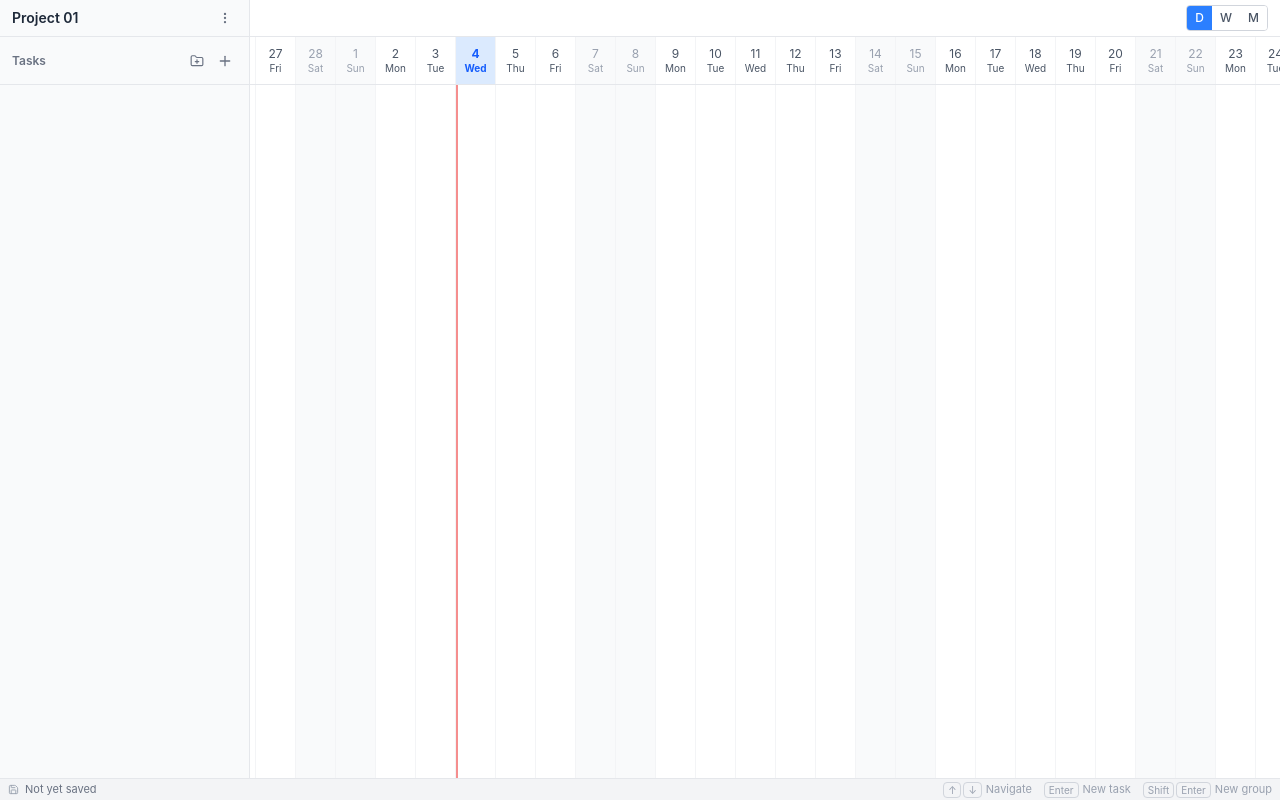
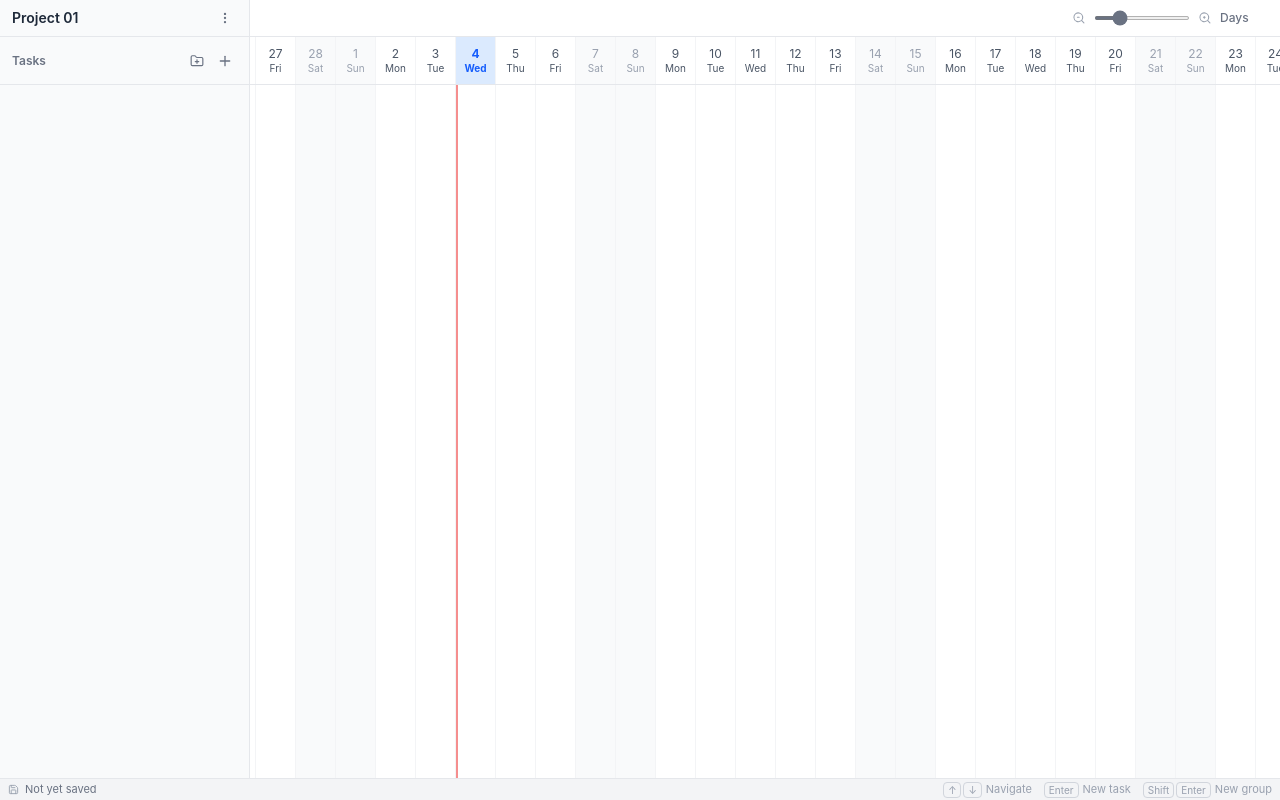
Before and after one commit to richardlm001/Planline, a React (Vite) app: page / in a window 1280 px wide. Built offline with nearby package versions, Linux system fonts and the light colour scheme.

Commit message:
feat: implement zoom preset functionality with slider in ZoomToggle and update related components

```diff
--- a/src/store/useProjectStore.ts
+++ b/src/store/useProjectStore.ts
@@ -4,6 +4,7 @@ import type { Task, Dependency, Group, Project } from '../domain/types';
 import { propagate } from '../domain/scheduler';
 import type { ScheduleResult } from '../domain/scheduler';
 import { DEFAULTS, COLOR_PALETTE, todayDayIndex } from '../domain/constants';
+import { ZOOM_PRESETS, DEFAULT_ZOOM_PRESET_INDEX } from '../ui/constants';
 import type { ZoomLevel } from '../ui/constants';
 import * as repo from '../db/repository';
 
@@ -28,6 +29,7 @@ interface ProjectState {
   editingGroupId: string | null;
   linkingFromTaskId: string | null;
   zoomLevel: ZoomLevel;
+  zoomPresetIndex: number;
   lastSavedAt: Date | null;
   isLoaded: boolean;
   hydrationError: string | null;
@@ -57,6 +59,7 @@ interface ProjectState {
   setEditingGroupId: (id: string | null) => void;
   setLinkingFromTaskId: (id: string | null) => void;
   setZoomLevel: (level: ZoomLevel) => void;
+  setZoomPresetIndex: (index: number) => void;
   setDragOverride: (taskId: string, start: number, durationDays: number) => void;
   clearDragOverride: (taskId: string) => void;
   dismissError: () => void;
@@ -99,6 +102,7 @@ export const useProjectStore = create<ProjectState>()((set, get) => ({
   editingGroupId: null,
   linkingFromTaskId: null,
   zoomLevel: 'day' as ZoomLevel,
+  zoomPresetIndex: DEFAULT_ZOOM_PRESET_INDEX,
   lastSavedAt: null,
   isLoaded: false,
   hydrationError: null,
@@ -498,7 +502,16 @@ export const useProjectStore = create<ProjectState>()((set, get) => ({
   },
 
   setZoomLevel: (level: ZoomLevel) => {
-    set({ zoomLevel: level });
+    // Find the first preset matching this view mode (standard sub-level)
+    const idx = ZOOM_PRESETS.findIndex(p => p.viewMode === level);
+    const presetIndex = idx >= 0 ? idx : DEFAULT_ZOOM_PRESET_INDEX;
+    set({ zoomLevel: level, zoomPresetIndex: presetIndex });
+  },
+
+  setZoomPresetIndex: (index: number) => {
+    const clamped = Math.max(0, Math.min(index, ZOOM_PRESETS.length - 1));
+    const preset = ZOOM_PRESETS[clamped];
+    set({ zoomPresetIndex: clamped, zoomLevel: preset.viewMode });
   },
 
   setDragOverride: (taskId: string, start: number, durationDays: number) => {
--- a/src/ui/components/Timeline.tsx
+++ b/src/ui/components/Timeline.tsx
@@ -5,7 +5,7 @@ import { useProjectStore } from '../../store/useProjectStore';
 import { TimelineHeader } from './TimelineHeader';
 import { TimelineBody } from './TimelineBody';
 import { LinkingLine } from './LinkingLine';
-import { ZOOM_CONFIGS, HEADER_HEIGHT, TOOLBAR_HEIGHT, STATUS_BAR_HEIGHT, getVisibleDays } from '../constants';
+import { ZOOM_PRESETS, HEADER_HEIGHT, TOOLBAR_HEIGHT, STATUS_BAR_HEIGHT, getVisibleDays } from '../constants';
 
 function useTodayIndex(): number {
   const [today, setToday] = useState(() => todayDayIndex());
@@ -48,8 +48,9 @@ export function Timeline({ scrollRef: scrollRefProp, sidebarWidth = 250 }: Timel
   const internalRef = useRef<HTMLDivElement>(null);
   const scrollRef = scrollRefProp ?? internalRef;
   const zoomLevel = useProjectStore((s) => s.zoomLevel);
+  const zoomPresetIndex = useProjectStore((s) => s.zoomPresetIndex);
   const clearSelection = useProjectStore((s) => s.clearSelection);
-  const zoomConfig = ZOOM_CONFIGS[zoomLevel];
+  const zoomConfig = ZOOM_PRESETS[zoomPresetIndex];
   const columnWidth = zoomConfig.columnWidth;
 
   const today = useTodayIndex();
@@ -70,8 +71,8 @@ export function Timeline({ scrollRef: scrollRefProp, sidebarWidth = 250 }: Timel
   }, []);
 
   const visibleDays = useMemo(
-    () => getVisibleDays(zoomLevel, containerWidth),
-    [zoomLevel, containerWidth]
+    () => getVisibleDays(zoomPresetIndex, containerWidth),
+    [zoomPresetIndex, containerWidth]
   );
 
   // Generate columns based on zoom level
--- a/src/ui/components/ZoomToggle.tsx
+++ b/src/ui/components/ZoomToggle.tsx
@@ -1,32 +1,43 @@
+import { useCallback } from 'react';
 import { useProjectStore } from '../../store/useProjectStore';
-import type { ZoomLevel } from '../constants';
-
-const levels: { key: ZoomLevel; label: string }[] = [
-  { key: 'day', label: 'D' },
-  { key: 'week', label: 'W' },
-  { key: 'month', label: 'M' },
-];
+import { ZOOM_PRESETS, MAX_ZOOM_PRESET_INDEX } from '../constants';
 
 export function ZoomToggle() {
-  const zoomLevel = useProjectStore((s) => s.zoomLevel);
-  const setZoomLevel = useProjectStore((s) => s.setZoomLevel);
+  const zoomPresetIndex = useProjectStore((s) => s.zoomPresetIndex);
+  const setZoomPresetIndex = useProjectStore((s) => s.setZoomPresetIndex);
+  const preset = ZOOM_PRESETS[zoomPresetIndex];
+
+  const handleChange = useCallback(
+    (e: React.ChangeEvent<HTMLInputElement>) => {
+      setZoomPresetIndex(Number(e.target.value));
+    },
+    [setZoomPresetIndex],
+  );
 
   return (
-    <div className="inline-flex rounded border border-gray-300 overflow-hidden text-xs" data-testid="zoom-toggle">
-      {levels.map(({ key, label }) => (
-        <button
-          key={key}
-          onClick={() => setZoomLevel(key)}
-          className={`px-2 py-1 font-medium transition-colors ${
-            zoomLevel === key
-              ? 'bg-blue-500 text-white'
-              : 'bg-white text-gray-600 hover:bg-gray-100'
-          }`}
-          data-testid={`zoom-${key}`}
-        >
-          {label}
-        </button>
-      ))}
+    <div className="inline-flex items-center gap-2 text-xs" data-testid="zoom-toggle">
+      <svg xmlns="http://www.w3.org/2000/svg" viewBox="0 0 20 20" fill="currentColor" className="w-3.5 h-3.5 text-gray-400 flex-shrink-0">
+        <path d="M9 3.5a5.5 5.5 0 1 0 0 11 5.5 5.5 0 0 0 0-11ZM2 9a7 7 0 1 1 12.45 4.39l3.08 3.08a.75.75 0 1 1-1.06 1.06l-3.08-3.08A7 7 0 0 1 2 9Z" />
+        <path d="M7 9a.75.75 0 0 1 .75-.75h2.5a.75.75 0 0 1 0 1.5h-2.5A.75.75 0 0 1 7 9Z" />
+      </svg>
+      <input
+        type="range"
+        min={0}
+        max={MAX_ZOOM_PRESET_INDEX}
+        step={1}
+        value={zoomPresetIndex}
+        onChange={handleChange}
+        className="w-24 h-1 accent-gray-500 cursor-pointer"
+        data-testid="zoom-slider"
+        aria-label="Zoom level"
+      />
+      <svg xmlns="http://www.w3.org/2000/svg" viewBox="0 0 20 20" fill="currentColor" className="w-3.5 h-3.5 text-gray-400 flex-shrink-0">
+        <path d="M9 3.5a5.5 5.5 0 1 0 0 11 5.5 5.5 0 0 0 0-11ZM2 9a7 7 0 1 1 12.45 4.39l3.08 3.08a.75.75 0 1 1-1.06 1.06l-3.08-3.08A7 7 0 0 1 2 9Z" />
+        <path d="M7 9a.75.75 0 0 1 .75-.75h.5v-.5a.75.75 0 0 1 1.5 0v.5h.5a.75.75 0 0 1 0 1.5h-.5v.5a.75.75 0 0 1-1.5 0v-.5h-.5A.75.75 0 0 1 7 9Z" />
+      </svg>
+      <span className="text-gray-500 font-medium w-12" data-testid="zoom-label">
+        {preset.label}
+      </span>
     </div>
   );
 }
--- a/src/ui/components/debug/DebugModal.tsx
+++ b/src/ui/components/debug/DebugModal.tsx
@@ -20,6 +20,7 @@ export function DebugModal({ onClose }: DebugModalProps) {
   const dependencies = useProjectStore((s) => s.dependencies);
   const groups = useProjectStore((s) => s.groups);
   const zoomLevel = useProjectStore((s) => s.zoomLevel);
+  const zoomPresetIndex = useProjectStore((s) => s.zoomPresetIndex);
   const scheduleError = useProjectStore((s) => s.scheduleError);
   const selectedTaskIds = useProjectStore((s) => s.selectedTaskIds);
 
@@ -134,7 +135,7 @@ export function DebugModal({ onClose }: DebugModalProps) {
               <span>Groups</span>
               <span className="font-mono" data-testid="debug-group-count">{groups.length}</span>
               <span>Zoom level</span>
-              <span className="font-mono">{zoomLevel}</span>
+              <span className="font-mono">{zoomLevel} (preset {zoomPresetIndex})</span>
               <span>Scheduler</span>
               <span className="font-mono">{scheduleError ? `Error: ${scheduleError}` : 'OK'}</span>
               <span>Selected</span>
--- a/src/ui/constants.ts
+++ b/src/ui/constants.ts
@@ -1,15 +1,38 @@
 export type ZoomLevel = 'day' | 'week' | 'month';
 
-export interface ZoomConfig {
+export interface ZoomPreset {
+  viewMode: ZoomLevel;
   columnWidth: number;
   daysPerColumn: number;
+  label: string;
 }
 
-export const ZOOM_CONFIGS: Record<ZoomLevel, ZoomConfig> = {
-  day: { columnWidth: 40, daysPerColumn: 1 },
-  week: { columnWidth: 40, daysPerColumn: 7 },
-  month: { columnWidth: 60, daysPerColumn: 30 },
-};
+/**
+ * Single ordered list of zoom presets.
+ * Index 0 = most zoomed-in (wide day cells).
+ * Last index = most zoomed-out (narrow month columns).
+ */
+export const ZOOM_PRESETS: ZoomPreset[] = [
+  // Day view — 4 sub-levels
+  { viewMode: 'day',   columnWidth: 160, daysPerColumn: 1,  label: 'Days' },
+  { viewMode: 'day',   columnWidth: 80,  daysPerColumn: 1,  label: 'Days' },
+  { viewMode: 'day',   columnWidth: 40,  daysPerColumn: 1,  label: 'Days' },
+  { viewMode: 'day',   columnWidth: 20,  daysPerColumn: 1,  label: 'Days' },
+  // Week view — 3 sub-levels
+  { viewMode: 'week',  columnWidth: 80,  daysPerColumn: 7,  label: 'Weeks' },
+  { viewMode: 'week',  columnWidth: 40,  daysPerColumn: 7,  label: 'Weeks' },
+  { viewMode: 'week',  columnWidth: 20,  daysPerColumn: 7,  label: 'Weeks' },
+  // Month view — 3 sub-levels
+  { viewMode: 'month', columnWidth: 120, daysPerColumn: 30, label: 'Months' },
+  { viewMode: 'month', columnWidth: 60,  daysPerColumn: 30, label: 'Months' },
+  { viewMode: 'month', columnWidth: 30,  daysPerColumn: 30, label: 'Months' },
+] as const;
+
+/** Default preset index (standard day view, 40px columns) */
+export const DEFAULT_ZOOM_PRESET_INDEX = 2;
+
+/** Maximum valid preset index */
+export const MAX_ZOOM_PRESET_INDEX = ZOOM_PRESETS.length - 1;
 
 export const SIDEBAR_WIDTH = 250;
 export const MIN_SIDEBAR_WIDTH = 250;
@@ -25,9 +48,9 @@ export const WORKING_HOURS_START = 8;  // 8 AM
 export const WORKING_HOURS_END = 17;   // 5 PM
 export const TODAY_LINE_UPDATE_INTERVAL_MS = 30 * 60 * 1000; // 30 minutes
 
-/** Compute the number of visible days needed to fill the viewport at a given zoom level */
-export function getVisibleDays(zoomLevel: ZoomLevel, viewportWidth?: number): number {
-  const config = ZOOM_CONFIGS[zoomLevel];
+/** Compute the number of visible days needed to fill the viewport at a given zoom preset */
+export function getVisibleDays(presetIndex: number, viewportWidth?: number): number {
+  const config = ZOOM_PRESETS[presetIndex] ?? ZOOM_PRESETS[DEFAULT_ZOOM_PRESET_INDEX];
   const vpWidth = viewportWidth ?? 1920; // sensible default for SSR / first render
   // How many days the viewport can physically display
   const pixelsPerDay = config.columnWidth / config.daysPerColumn;
```
Also changed, not shown: 2 other files (tests, documents, lock files or other folders).
